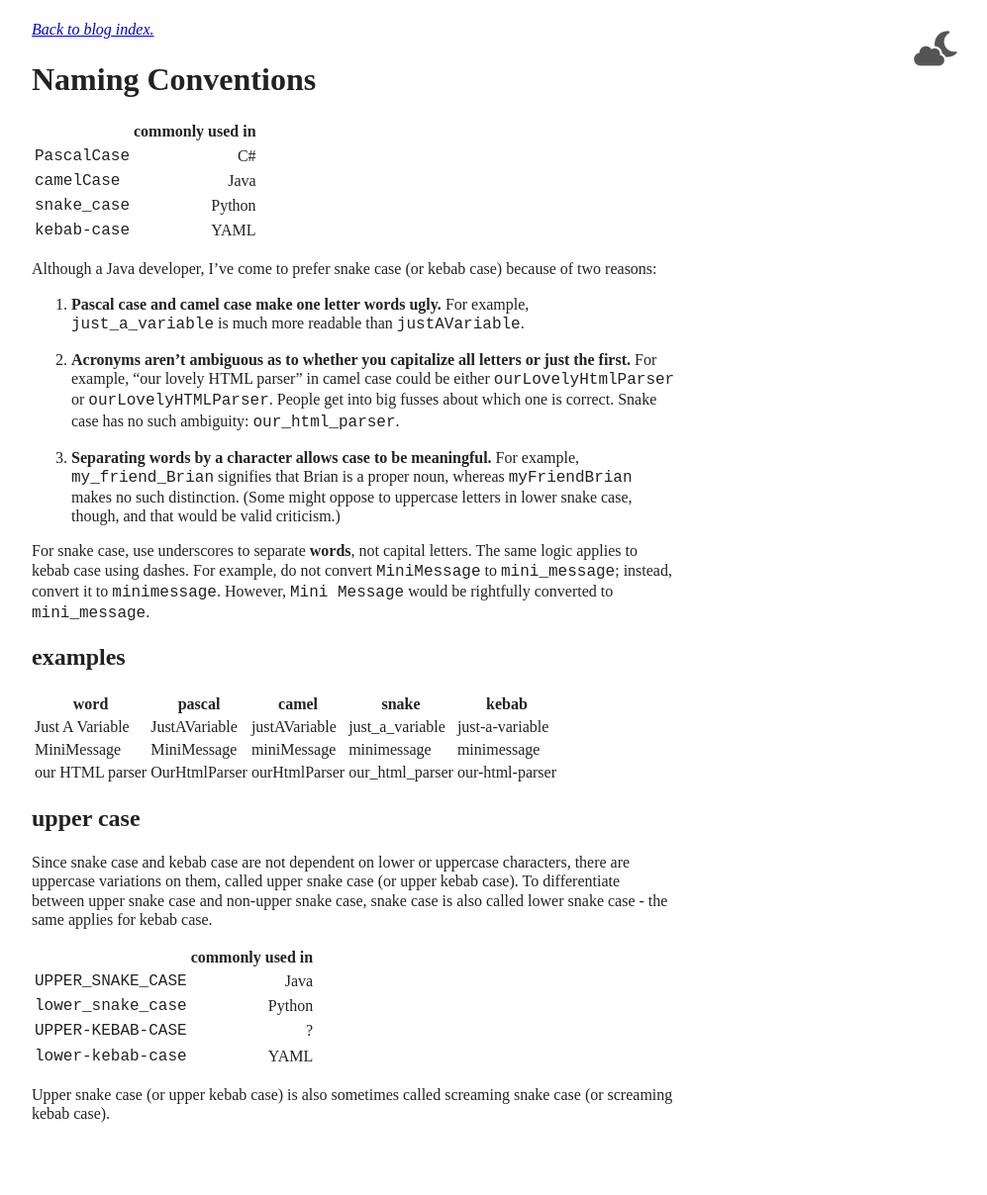
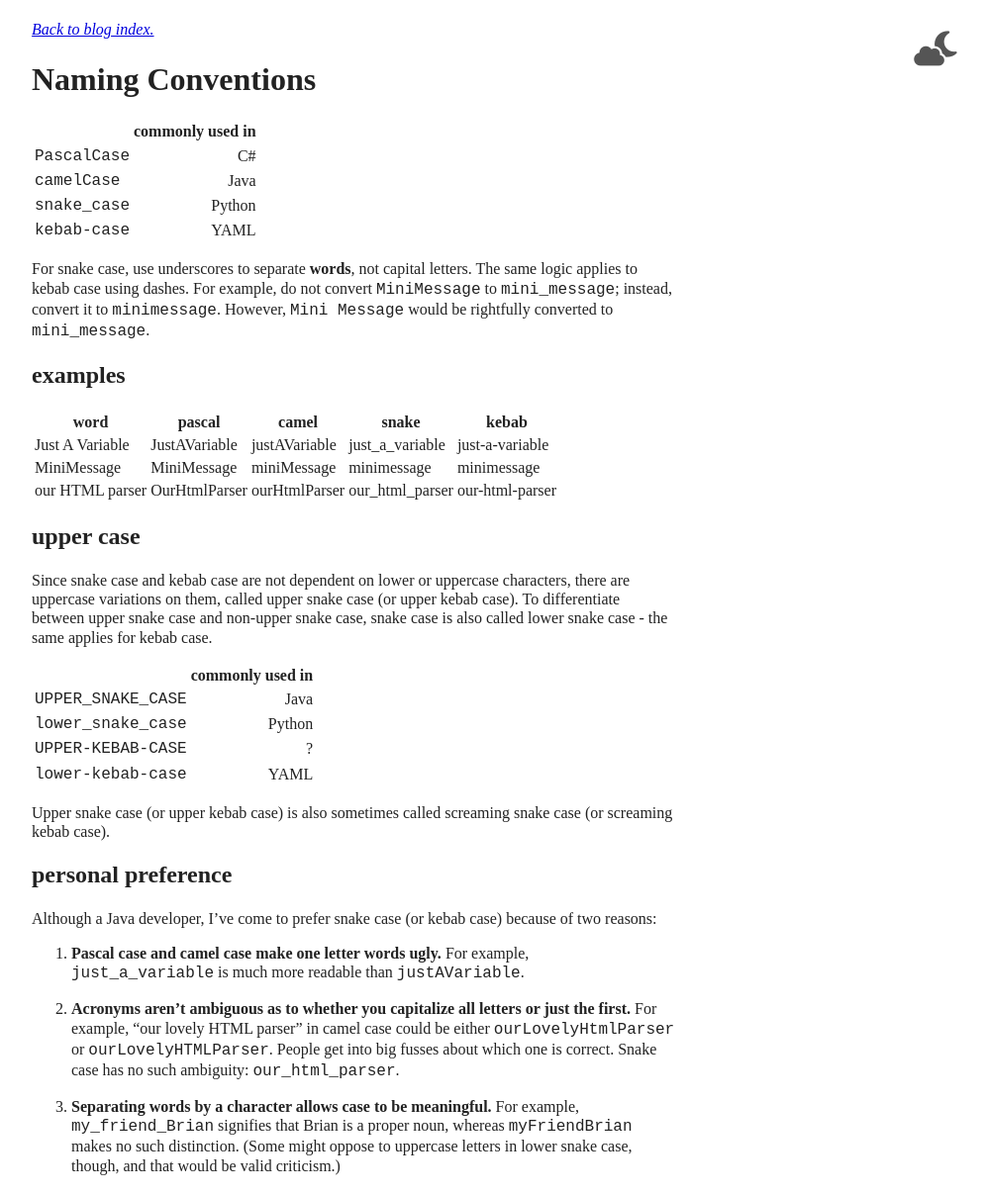
Before and after one commit to TehBrian/tehbrian.github.io, a Jekyll site: the page built from _posts/2022-01-17-naming-conventions.md, in a window 1280 px wide. Shown: the whole page at 99% size, without its empty margins (283-1280 px from the left). Built offline with Jekyll 4.4.1, drawn with Linux system fonts in a browser that asks for light colours; nearby versions of some CDN libraries; before the commit the page ends 1155 px from its top, so only the background shows below that; some of the changed lines change nothing that is shown.

Commit message:
[naming-conventions] rearrange

```diff
--- a/_posts/2022-01-17-naming-conventions.md
+++ b/_posts/2022-01-17-naming-conventions.md
@@ -10,19 +10,6 @@ description: "Because there aren't enough references on the internet, right?"
 | `camelCase`  |             Java |
 | `snake_case` |           Python |
 | `kebab-case` |             YAML |
-
-Although a Java developer, I've come to prefer snake case (or kebab case) because of two reasons:
-
-1. **Pascal case and camel case make one letter words ugly.** For example, `just_a_variable`
-   is much more readable than `justAVariable`.
-
-2. **Acronyms aren't ambiguous as to whether you capitalize all letters or just the first.** For example,
-   "our lovely HTML parser" in camel case could be either `ourLovelyHtmlParser` or `ourLovelyHTMLParser`.
-   People get into big fusses about which one is correct. Snake case has no such ambiguity: `our_html_parser`.
-
-3. **Separating words by a character allows case to be meaningful.** For example, `my_friend_Brian`
-   signifies that Brian is a proper noun, whereas `myFriendBrian` makes no such distinction. (Some might
-   oppose to uppercase letters in lower snake case, though, and that would be valid criticism.)
 
 For snake case, use underscores to separate **words**, not capital letters. The same logic applies to
 kebab case using dashes. For example, do not convert `MiniMessage` to `mini_message`; instead,
@@ -51,3 +38,18 @@ the same applies for kebab case.
 | `lower-kebab-case` |             YAML |
 
 Upper snake case (or upper kebab case) is also sometimes called screaming snake case (or screaming kebab case).
+
+## personal preference
+
+Although a Java developer, I've come to prefer snake case (or kebab case) because of two reasons:
+
+1. **Pascal case and camel case make one letter words ugly.** For example, `just_a_variable`
+   is much more readable than `justAVariable`.
+
+2. **Acronyms aren't ambiguous as to whether you capitalize all letters or just the first.** For example,
+   "our lovely HTML parser" in camel case could be either `ourLovelyHtmlParser` or `ourLovelyHTMLParser`.
+   People get into big fusses about which one is correct. Snake case has no such ambiguity: `our_html_parser`.
+
+3. **Separating words by a character allows case to be meaningful.** For example, `my_friend_Brian`
+   signifies that Brian is a proper noun, whereas `myFriendBrian` makes no such distinction. (Some might
+   oppose to uppercase letters in lower snake case, though, and that would be valid criticism.)
```
